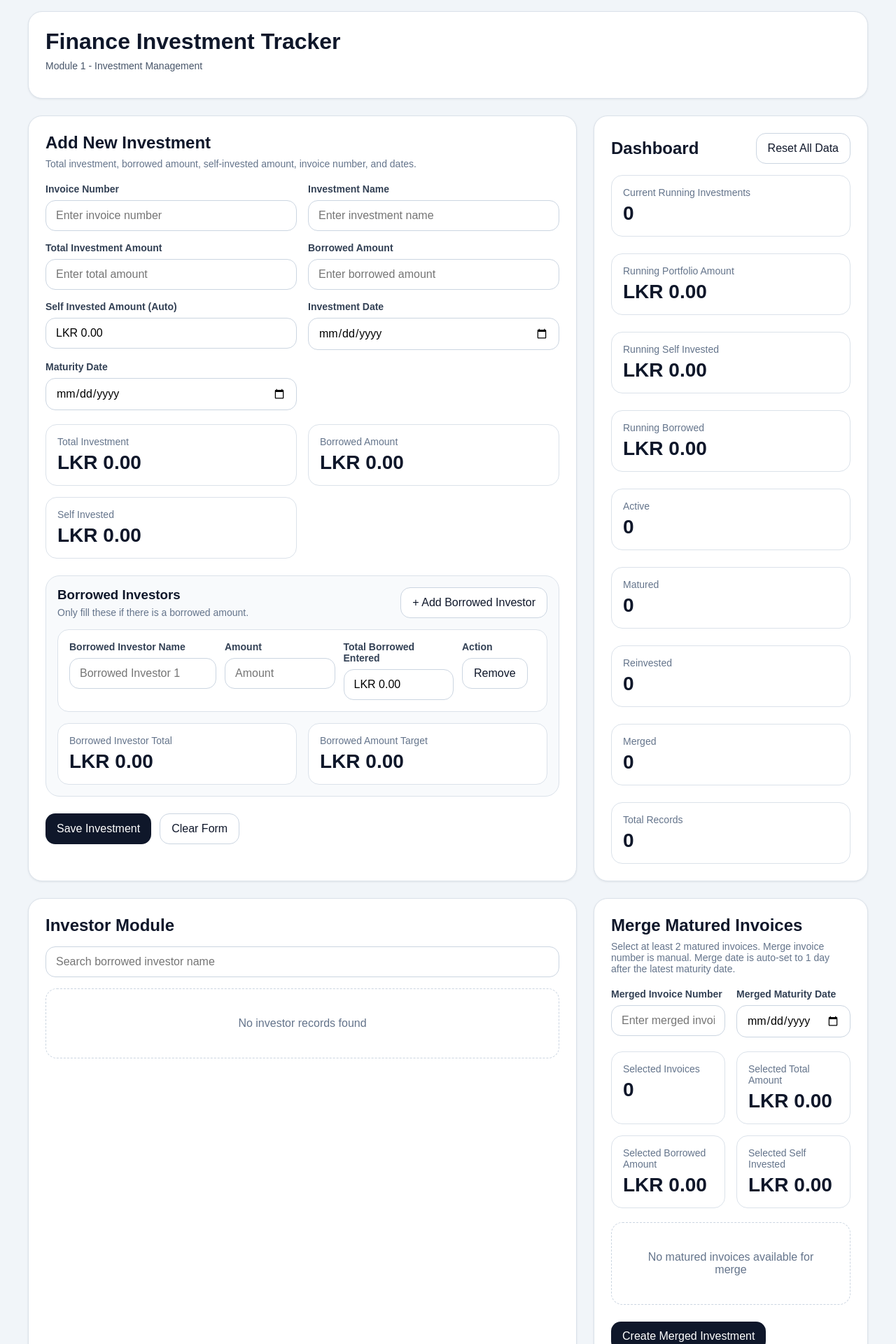
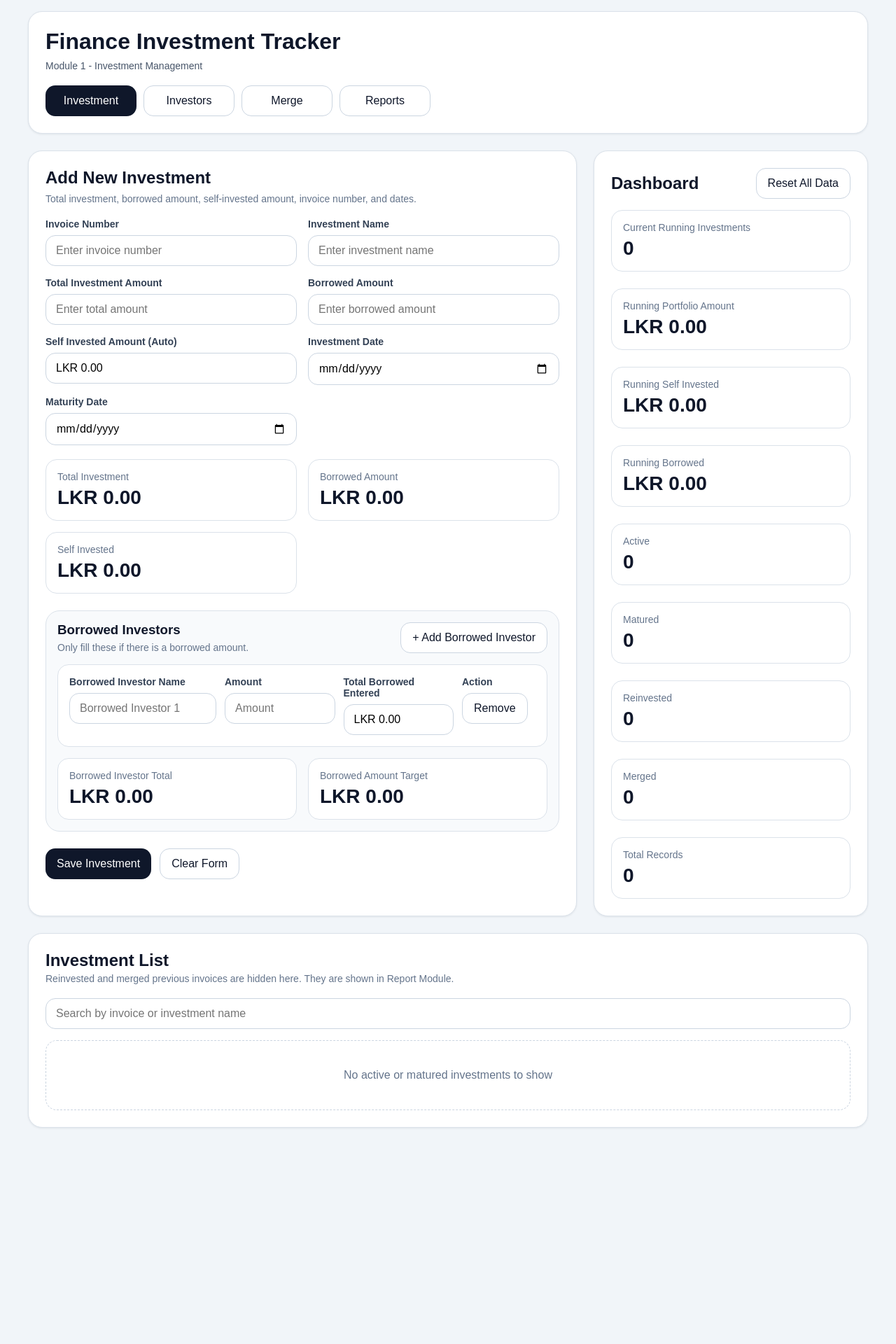
Before and after one commit to markluther8021-alt/finance-investment-tracker, a Next.js app: page / in a window 1280 px wide. Shown: the top 1920 px of the page at 70% size. After the commit the page ends 1627 px from the top, so only its background shows below. Built offline with nearby package versions, Linux system fonts and the light colour scheme.

Commit message:
Update page.js

```diff
--- a/app/page.js
+++ b/app/page.js
@@ -114,6 +114,8 @@ const combineBorrowedInvestors = (borrowedInvestorGroups) => {
 };
 
 export default function Page() {
+  const [activeTab, setActiveTab] = useState("investment");
+
   const [investments, setInvestments] = useState([]);
   const [selectedInvestmentId, setSelectedInvestmentId] = useState("");
 
@@ -139,6 +141,7 @@ export default function Page() {
 
   const [mergeSelectionIds, setMergeSelectionIds] = useState([]);
   const [mergeInvoiceNumber, setMergeInvoiceNumber] = useState("");
+  const [mergeInvestmentDate, setMergeInvestmentDate] = useState("");
   const [mergeMaturityDate, setMergeMaturityDate] = useState("");
 
   const [searchTerm, setSearchTerm] = useState("");
@@ -463,6 +466,7 @@ export default function Page() {
   const resetMergeForm = () => {
     setMergeSelectionIds([]);
     setMergeInvoiceNumber("");
+    setMergeInvestmentDate("");
     setMergeMaturityDate("");
   };
 
@@ -892,7 +896,7 @@ export default function Page() {
     const reinvestment = {
       id: generateId(),
       invoiceNumber: reinvestInvoiceNumber.trim(),
-      investmentName: `${investment.investmentName} - Reinvestment`,
+      investmentName: investment.investmentName,
       totalAmount: investment.totalAmount,
       borrowedAmount: investment.borrowedAmount,
       selfInvestedAmount: investment.selfInvestedAmount,
@@ -953,6 +957,11 @@ export default function Page() {
       return;
     }
 
+    if (!mergeInvestmentDate) {
+      setError("Merged investment date is required");
+      return;
+    }
+
     if (!mergeMaturityDate) {
       setError("Merged maturity date is required");
       return;
@@ -980,10 +989,14 @@ export default function Page() {
         : latest;
     }, "");
 
-    const mergedInvestmentDate = addDays(latestMaturityDate, 1);
-
+    const mergedStart = new Date(mergeInvestmentDate);
+    const latestMaturity = new Date(latestMaturityDate);
     const mergedMaturity = new Date(mergeMaturityDate);
-    const mergedStart = new Date(mergedInvestmentDate);
+
+    if (mergedStart <= latestMaturity) {
+      setError("Merged investment date must be after the latest source maturity date");
+      return;
+    }
 
     if (mergedMaturity < mergedStart) {
       setError("Merged maturity date cannot be before merged investment date");
@@ -1009,14 +1022,12 @@ export default function Page() {
     const mergedInvestment = {
       id: generateId(),
       invoiceNumber: mergeInvoiceNumber.trim(),
-      investmentName: `Merged - ${selectedItems
-        .map((item) => item.invoiceNumber)
-        .join(" + ")}`,
+      investmentName: "Merged Investment",
       totalAmount: mergedTotalAmount,
       borrowedAmount: mergedBorrowedAmount,
       selfInvestedAmount:
         mergedSelfInvestedAmount >= 0 ? mergedSelfInvestedAmount : 0,
-      investmentDate: mergedInvestmentDate,
+      investmentDate: mergeInvestmentDate,
       maturityDate: mergeMaturityDate,
       borrowedInvestors: combinedBorrowedInvestors,
       status: "active",
@@ -1035,6 +1046,21 @@ export default function Page() {
     resetMergeForm();
     setSuccess("Merged investment created successfully");
     setError("");
+  };
+
+  const renderTabButton = (tabId, label) => {
+    const isActive = activeTab === tabId;
+
+    return (
+      <button
+        type="button"
+        onClick={() => setActiveTab(tabId)}
+        className={isActive ? "btn-dark" : "btn-light"}
+        style={{ minWidth: 130 }}
+      >
+        {label}
+      </button>
+    );
   };
 
   return (
@@ -1043,8 +1069,25 @@ export default function Page() {
         <div className="card">
           <h1 className="header-title">Finance Investment Tracker</h1>
           <p className="header-subtitle">Module 1 - Investment Management</p>
-        </div>
-
+
+          <div
+            className="btn-row"
+            style={{
+              marginTop: 20,
+              display: "flex",
+              flexWrap: "wrap",
+              gap: 10,
+            }}
+          >
+            {renderTabButton("investment", "Investment")}
+            {renderTabButton("investors", "Investors")}
+            {renderTabButton("merge", "Merge")}
+            {renderTabButton("reports", "Reports")}
+          </div>
+        </div>
+
+        {activeTab === "investment" && (
+          <>
             <div className="grid main-grid" style={{ marginTop: 24 }}>
               <div className="card">
                 <h2 className="section-title">
@@ -1273,7 +1316,11 @@ export default function Page() {
                     Dashboard
                   </h2>
 
-              <button className="btn-light" type="button" onClick={resetAllData}>
+                  <button
+                    className="btn-light"
+                    type="button"
+                    onClick={resetAllData}
+                  >
                     Reset All Data
                   </button>
                 </div>
@@ -1281,7 +1328,9 @@ export default function Page() {
                 <div className="grid">
                   <div className="stat-box">
                     <div className="stat-label">Current Running Investments</div>
-                <div className="stat-value">{activeRunningInvestments.length}</div>
+                    <div className="stat-value">
+                      {activeRunningInvestments.length}
+                    </div>
                   </div>
 
                   <div className="stat-box">
@@ -1307,7 +1356,9 @@ export default function Page() {
 
                   <div className="stat-box">
                     <div className="stat-label">Active</div>
-                <div className="stat-value">{activeRunningInvestments.length}</div>
+                    <div className="stat-value">
+                      {activeRunningInvestments.length}
+                    </div>
                   </div>
 
                   <div className="stat-box">
@@ -1317,7 +1368,9 @@ export default function Page() {
 
                   <div className="stat-box">
                     <div className="stat-label">Reinvested</div>
-                <div className="stat-value">{reinvestedInvestments.length}</div>
+                    <div className="stat-value">
+                      {reinvestedInvestments.length}
+                    </div>
                   </div>
 
                   <div className="stat-box">
@@ -1350,7 +1403,8 @@ export default function Page() {
                           : "-"}
                       </div>
                       <div>
-                    <strong>Current Status:</strong> {selectedInvestment.status}
+                        <strong>Current Status:</strong>{" "}
+                        {selectedInvestment.status}
                       </div>
                     </div>
                   </div>
@@ -1358,192 +1412,15 @@ export default function Page() {
               </div>
             </div>
 
-        <div className="grid main-grid" style={{ marginTop: 24 }}>
-          <div className="card">
-            <div
-              style={{
-                display: "flex",
-                justifyContent: "space-between",
-                gap: 12,
-                alignItems: "center",
-                flexWrap: "wrap",
-                marginBottom: 16,
-              }}
-            >
-              <h2 className="section-title" style={{ marginBottom: 0 }}>
-                Investor Module
-              </h2>
-            </div>
-
-            <div style={{ marginBottom: 16 }}>
-              <input
-                type="text"
-                value={investorSearchTerm}
-                onChange={(e) => setInvestorSearchTerm(e.target.value)}
-                placeholder="Search borrowed investor name"
-              />
-            </div>
-
-            {filteredInvestorSummaryRows.length === 0 ? (
-              <div className="empty-box">No investor records found</div>
-            ) : (
-              filteredInvestorSummaryRows.map((item) => (
-                <div className="investment-item" key={item.id}>
-                  <div className="investment-top">
-                    <div style={{ flex: 1 }}>
-                      <h3 style={{ margin: 0 }}>{item.name}</h3>
-                      <div className="meta-grid" style={{ marginTop: 16 }}>
-                        <div>
-                          <strong>Total Current Amount:</strong>{" "}
-                          {formatCurrency(item.totalAmount)}
-                        </div>
-                        <div>
-                          <strong>Current Investments:</strong>{" "}
-                          {item.investmentCount}
-                        </div>
-                        <div>
-                          <strong>Invoices:</strong>{" "}
-                          {item.invoiceNumbers.join(", ")}
-                        </div>
-                      </div>
-                    </div>
-                  </div>
-                </div>
-              ))
-            )}
-          </div>
-
-          <div className="card">
-            <h2 className="section-title">Merge Matured Invoices</h2>
-            <p className="section-text">
-              Select at least 2 matured invoices. Merge invoice number is manual.
-              Merge date is auto-set to 1 day after the latest maturity date.
-            </p>
-
-            <div className="form-grid">
-              <div>
-                <label>Merged Invoice Number</label>
-                <input
-                  type="text"
-                  value={mergeInvoiceNumber}
-                  onChange={(e) => setMergeInvoiceNumber(e.target.value)}
-                  placeholder="Enter merged invoice number"
-                />
-              </div>
-
-              <div>
-                <label>Merged Maturity Date</label>
-                <input
-                  type="date"
-                  value={mergeMaturityDate}
-                  onChange={(e) => setMergeMaturityDate(e.target.value)}
-                />
-              </div>
-            </div>
-
-            <div className="stats-grid" style={{ marginTop: 20 }}>
-              <div className="stat-box">
-                <div className="stat-label">Selected Invoices</div>
-                <div className="stat-value">{selectedMergeInvestments.length}</div>
-              </div>
-              <div className="stat-box">
-                <div className="stat-label">Selected Total Amount</div>
-                <div className="stat-value">
-                  {formatCurrency(selectedMergeTotalAmount)}
-                </div>
-              </div>
-              <div className="stat-box">
-                <div className="stat-label">Selected Borrowed Amount</div>
-                <div className="stat-value">
-                  {formatCurrency(selectedMergeBorrowedAmount)}
-                </div>
-              </div>
-              <div className="stat-box">
-                <div className="stat-label">Selected Self Invested</div>
-                <div className="stat-value">
-                  {formatCurrency(selectedMergeSelfAmount)}
-                </div>
-              </div>
-            </div>
-
-            <div style={{ marginTop: 20 }}>
-              {mergeCandidates.length === 0 ? (
-                <div className="empty-box">
-                  No matured invoices available for merge
-                </div>
-              ) : (
-                mergeCandidates.map((item) => (
-                  <div
-                    key={item.id}
-                    className="investment-item"
-                    style={{ marginBottom: 12 }}
-                  >
-                    <div
-                      className="investment-top"
-                      style={{ alignItems: "center", gap: 16 }}
-                    >
-                      <div style={{ minWidth: 32 }}>
-                        <input
-                          type="checkbox"
-                          checked={mergeSelectionIds.includes(item.id)}
-                          onChange={() => toggleMergeSelection(item.id)}
-                        />
-                      </div>
-
-                      <div style={{ flex: 1 }}>
-                        <h3 style={{ margin: 0 }}>{item.investmentName}</h3>
-                        <div className="meta-grid" style={{ marginTop: 14 }}>
-                          <div>
-                            <strong>Invoice:</strong> {item.invoiceNumber}
-                          </div>
-                          <div>
-                            <strong>Total:</strong>{" "}
-                            {formatCurrency(item.totalAmount)}
-                          </div>
-                          <div>
-                            <strong>Borrowed:</strong>{" "}
-                            {formatCurrency(item.borrowedAmount)}
-                          </div>
-                          <div>
-                            <strong>Maturity:</strong>{" "}
-                            {formatDisplayDate(item.maturityDate)}
-                          </div>
-                        </div>
-                      </div>
-                    </div>
-                  </div>
-                ))
-              )}
-            </div>
-
-            <div className="btn-row" style={{ marginTop: 24 }}>
-              <button
-                className="btn-dark"
-                type="button"
-                onClick={createMergedInvestment}
-              >
-                Create Merged Investment
-              </button>
-              <button
-                className="btn-light"
-                type="button"
-                onClick={resetMergeForm}
-              >
-                Clear Merge Selection
-              </button>
-            </div>
-          </div>
-        </div>
-
-        <div className="card list-card">
+            <div className="card list-card" style={{ marginTop: 24 }}>
               <div className="list-head">
                 <div>
                   <h2 className="section-title" style={{ marginBottom: 4 }}>
                     Investment List
                   </h2>
                   <p className="section-text" style={{ margin: 0 }}>
-                Reinvested and merged previous invoices are hidden here. They are
-                shown in Report Module.
+                    Reinvested and merged previous invoices are hidden here. They
+                    are shown in Report Module.
                   </p>
                 </div>
 
@@ -1604,7 +1481,8 @@ export default function Page() {
                           </div>
 
                           <div style={{ marginTop: 14, marginBottom: 14 }}>
-                        <strong>Invoice Number:</strong> {investment.invoiceNumber}
+                            <strong>Invoice Number:</strong>{" "}
+                            {investment.invoiceNumber}
                           </div>
 
                           <div className="meta-grid">
@@ -1699,7 +1577,9 @@ export default function Page() {
                                   <input
                                     type="date"
                                     value={editMaturityDate}
-                                onChange={(e) => setEditMaturityDate(e.target.value)}
+                                    onChange={(e) =>
+                                      setEditMaturityDate(e.target.value)
+                                    }
                                     style={{ maxWidth: 220 }}
                                   />
                                 </div>
@@ -1837,7 +1717,205 @@ export default function Page() {
                 })
               )}
             </div>
-
+          </>
+        )}
+
+        {activeTab === "investors" && (
+          <div className="card" style={{ marginTop: 24 }}>
+            <div
+              style={{
+                display: "flex",
+                justifyContent: "space-between",
+                gap: 12,
+                alignItems: "center",
+                flexWrap: "wrap",
+                marginBottom: 16,
+              }}
+            >
+              <h2 className="section-title" style={{ marginBottom: 0 }}>
+                Investor Module
+              </h2>
+            </div>
+
+            <div style={{ marginBottom: 16 }}>
+              <input
+                type="text"
+                value={investorSearchTerm}
+                onChange={(e) => setInvestorSearchTerm(e.target.value)}
+                placeholder="Search borrowed investor name"
+              />
+            </div>
+
+            {filteredInvestorSummaryRows.length === 0 ? (
+              <div className="empty-box">No investor records found</div>
+            ) : (
+              filteredInvestorSummaryRows.map((item) => (
+                <div className="investment-item" key={item.id}>
+                  <div className="investment-top">
+                    <div style={{ flex: 1 }}>
+                      <h3 style={{ margin: 0 }}>{item.name}</h3>
+                      <div className="meta-grid" style={{ marginTop: 16 }}>
+                        <div>
+                          <strong>Total Current Amount:</strong>{" "}
+                          {formatCurrency(item.totalAmount)}
+                        </div>
+                        <div>
+                          <strong>Current Investments:</strong>{" "}
+                          {item.investmentCount}
+                        </div>
+                        <div>
+                          <strong>Invoices:</strong>{" "}
+                          {item.invoiceNumbers.join(", ")}
+                        </div>
+                      </div>
+                    </div>
+                  </div>
+                </div>
+              ))
+            )}
+          </div>
+        )}
+
+        {activeTab === "merge" && (
+          <div className="card" style={{ marginTop: 24 }}>
+            <h2 className="section-title">Merge Matured Invoices</h2>
+            <p className="section-text">
+              Select at least 2 matured invoices. Merge invoice number is manual.
+              Merge investment date is manual. Merge maturity date is manual.
+            </p>
+
+            {error && <div className="alert-error">{error}</div>}
+            {success && <div className="alert-success">{success}</div>}
+
+            <div className="form-grid">
+              <div>
+                <label>Merged Invoice Number</label>
+                <input
+                  type="text"
+                  value={mergeInvoiceNumber}
+                  onChange={(e) => setMergeInvoiceNumber(e.target.value)}
+                  placeholder="Enter merged invoice number"
+                />
+              </div>
+
+              <div>
+                <label>Merged Investment Date</label>
+                <input
+                  type="date"
+                  value={mergeInvestmentDate}
+                  onChange={(e) => setMergeInvestmentDate(e.target.value)}
+                />
+              </div>
+
+              <div>
+                <label>Merged Maturity Date</label>
+                <input
+                  type="date"
+                  value={mergeMaturityDate}
+                  onChange={(e) => setMergeMaturityDate(e.target.value)}
+                />
+              </div>
+            </div>
+
+            <div className="stats-grid" style={{ marginTop: 20 }}>
+              <div className="stat-box">
+                <div className="stat-label">Selected Invoices</div>
+                <div className="stat-value">{selectedMergeInvestments.length}</div>
+              </div>
+              <div className="stat-box">
+                <div className="stat-label">Selected Total Amount</div>
+                <div className="stat-value">
+                  {formatCurrency(selectedMergeTotalAmount)}
+                </div>
+              </div>
+              <div className="stat-box">
+                <div className="stat-label">Selected Borrowed Amount</div>
+                <div className="stat-value">
+                  {formatCurrency(selectedMergeBorrowedAmount)}
+                </div>
+              </div>
+              <div className="stat-box">
+                <div className="stat-label">Selected Self Invested</div>
+                <div className="stat-value">
+                  {formatCurrency(selectedMergeSelfAmount)}
+                </div>
+              </div>
+            </div>
+
+            <div style={{ marginTop: 20 }}>
+              {mergeCandidates.length === 0 ? (
+                <div className="empty-box">
+                  No matured invoices available for merge
+                </div>
+              ) : (
+                mergeCandidates.map((item) => (
+                  <div
+                    key={item.id}
+                    className="investment-item"
+                    style={{ marginBottom: 12 }}
+                  >
+                    <div
+                      className="investment-top"
+                      style={{ alignItems: "center", gap: 16 }}
+                    >
+                      <div style={{ minWidth: 32 }}>
+                        <input
+                          type="checkbox"
+                          checked={mergeSelectionIds.includes(item.id)}
+                          onChange={() => toggleMergeSelection(item.id)}
+                        />
+                      </div>
+
+                      <div style={{ flex: 1 }}>
+                        <h3 style={{ margin: 0 }}>{item.investmentName}</h3>
+                        <div className="meta-grid" style={{ marginTop: 14 }}>
+                          <div>
+                            <strong>Invoice:</strong> {item.invoiceNumber}
+                          </div>
+                          <div>
+                            <strong>Total:</strong>{" "}
+                            {formatCurrency(item.totalAmount)}
+                          </div>
+                          <div>
+                            <strong>Borrowed:</strong>{" "}
+                            {formatCurrency(item.borrowedAmount)}
+                          </div>
+                          <div>
+                            <strong>Investment Date:</strong>{" "}
+                            {formatDisplayDate(item.investmentDate)}
+                          </div>
+                          <div>
+                            <strong>Maturity:</strong>{" "}
+                            {formatDisplayDate(item.maturityDate)}
+                          </div>
+                        </div>
+                      </div>
+                    </div>
+                  </div>
+                ))
+              )}
+            </div>
+
+            <div className="btn-row" style={{ marginTop: 24 }}>
+              <button
+                className="btn-dark"
+                type="button"
+                onClick={createMergedInvestment}
+              >
+                Create Merged Investment
+              </button>
+              <button
+                className="btn-light"
+                type="button"
+                onClick={resetMergeForm}
+              >
+                Clear Merge Selection
+              </button>
+            </div>
+          </div>
+        )}
+
+        {activeTab === "reports" && (
           <div className="card list-card" style={{ marginTop: 24 }}>
             <div className="list-head">
               <div>
@@ -1894,7 +1972,8 @@ export default function Page() {
                         </div>
 
                         <div style={{ marginTop: 14, marginBottom: 14 }}>
-                        <strong>Invoice Number:</strong> {investment.invoiceNumber}
+                          <strong>Invoice Number:</strong>{" "}
+                          {investment.invoiceNumber}
                         </div>
 
                         <div className="meta-grid">
@@ -1992,7 +2071,10 @@ export default function Page() {
                                     <div>-</div>
                                   ) : (
                                     mergeSources.map((source) => (
-                                    <div key={source.id} style={{ marginBottom: 6 }}>
+                                      <div
+                                        key={source.id}
+                                        style={{ marginBottom: 6 }}
+                                      >
                                         <strong>{source.invoiceNumber}:</strong>{" "}
                                         {(source.borrowedInvestors || []).length === 0
                                           ? "No borrowed investors"
@@ -2060,6 +2142,7 @@ export default function Page() {
               })
             )}
           </div>
+        )}
       </div>
     </main>
   );
```
Lines whose indentation alone changed are shown as unchanged.
